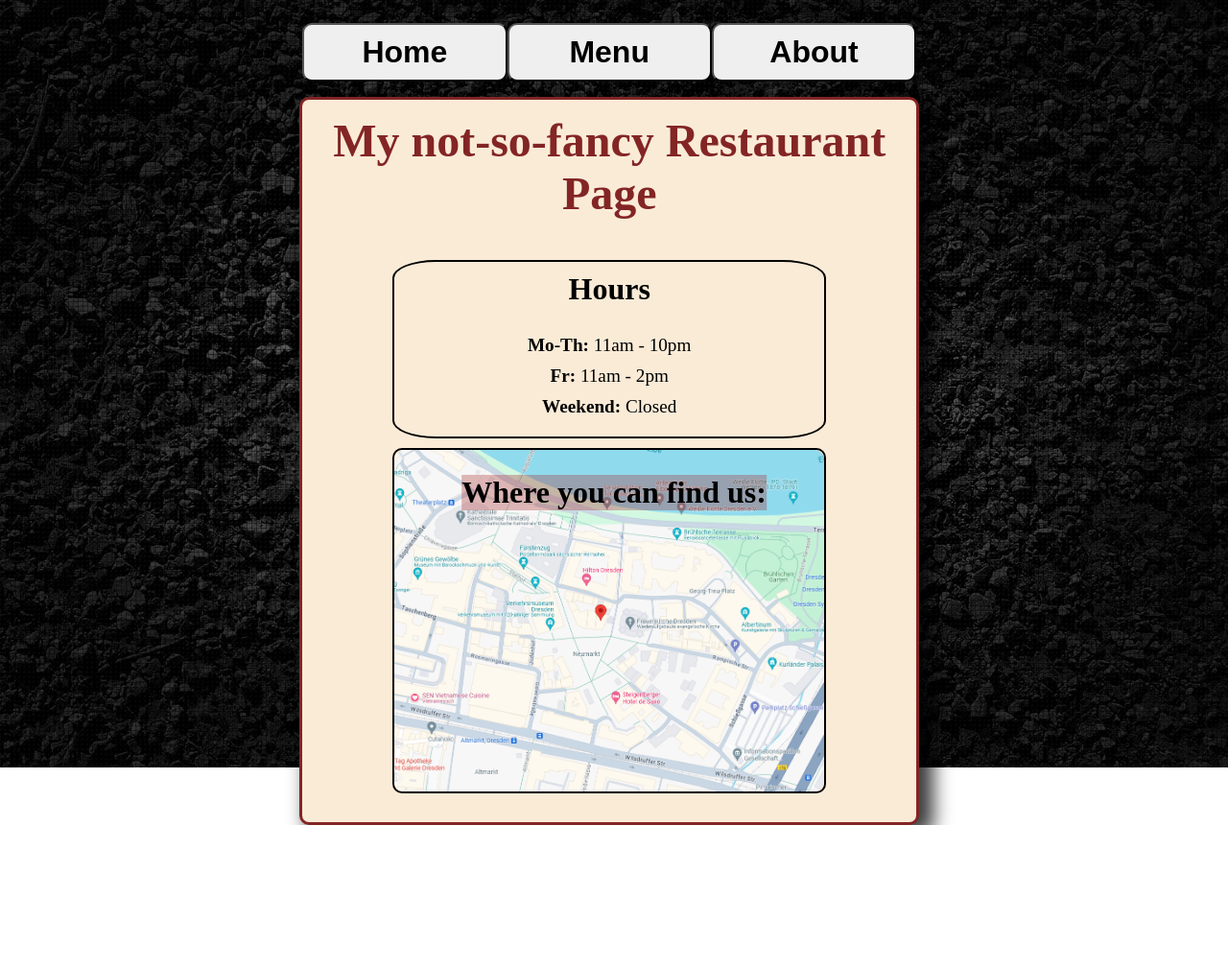
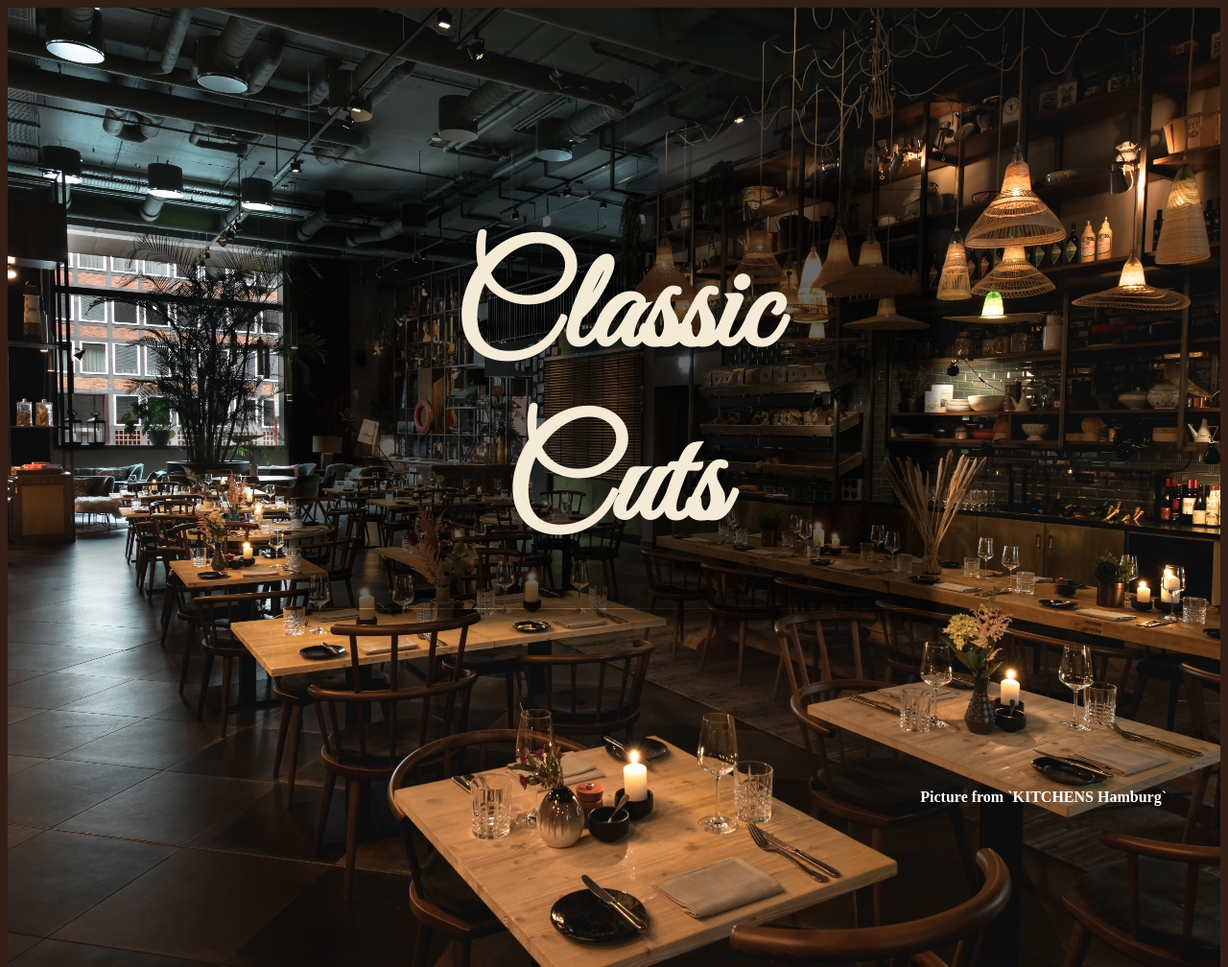
Before and after one commit to Addurezz/Project-Restaurant-Page, a website built with webpack: page src/index.html in a window 1280 px wide. Shown: the top 1008 px of the page at 96% size. Before the commit the page ends 860 px from the top, so only its background shows below. Built offline with nearby package versions, Linux system fonts and the light colour scheme.

Commit message:
rework of layout, add font

```diff
--- a/package.json
+++ b/package.json
@@ -17,6 +17,7 @@
     "html-webpack-plugin": "^5.6.0",
     "style-loader": "^4.0.0",
     "svg-inline-loader": "^0.8.2",
+    "url-loader": "^4.1.1",
     "webpack": "^5.93.0",
     "webpack-cli": "^5.1.4",
     "webpack-dev-server": "^5.0.4"
--- a/src/index.html
+++ b/src/index.html
@@ -7,28 +7,9 @@
 </head>
 <body>
     <header>
-        <nav>
-            <ul>
-                <li><button id="home" class="navButton">Home</button></li>
-                <li><button id="menu" class="navButton">Menu</button></li>
-                <li><button id="about" class="navButton">About</button></li>
-            </ul>
-        </nav>
+
     </header>
-    <div id="content">
-        <h1>My not-so-fancy Restaurant Page</h1>
-        <div id="hours">
-            <h2>Hours</h2>
-            <ul>
-                <li><b>Mo-Th:</b> 11am - 10pm</li>
-                <li><b>Fr:</b> 11am - 2pm</li>
-                <li><b>Weekend:</b> Closed</li>
-            </ul>
-        </div>
-        <div id="location">
-            <h2>Where you can find us:</h2>
-            <img src="./assets/map.png">
-        </div>
+    <div id="content" class="visible">
     </div>
 </body>
 </html>
--- a/src/index.js
+++ b/src/index.js
@@ -1,5 +1,3 @@
-import "./styles/home.css";
-import stone from "./assets/Bnsda3.jpg";
+import {loadHome} from "./modules/home";
 
-const body = document.querySelector('body');
-body.style.backgroundImage = `url(${stone})`;
+loadHome();
--- a/src/modules/home.js
+++ b/src/modules/home.js
@@ -0,0 +1,29 @@
+import "../styles/home.css";
+import kitchen from "../assets/kitchen.jpg"
+
+const loadHome = () => {
+    const content = document.querySelector("#content");
+
+    //create h1 element
+    const h1 = document.createElement("h1");
+    h1.textContent = "Classic Cuts";
+
+    //create image container
+    const imageContainer = document.createElement("div");
+    const credit = document.createElement("p");
+    credit.setAttribute("class","credit");
+    imageContainer.setAttribute("class","imageContainer");
+    imageContainer.style.backgroundImage = `url(${kitchen})`;
+    credit.textContent = "Picture from `KITCHENS Hamburg`";
+
+    //create cards
+
+    //append to image container
+    imageContainer.appendChild(h1);
+    imageContainer.appendChild(credit);
+
+    //append to content
+    content.appendChild(imageContainer)
+}
+
+export {loadHome}
--- a/src/styles/home.css
+++ b/src/styles/home.css
@@ -1,118 +1,46 @@
-:root {
-    --widthSize: max(550px,50vw);
-    --contentWidth: 70%;
+@font-face {
+    font-family: "Great Vibes";
+    src: url("../assets/fonts/GreatVibes-Regular.ttf");
 }
 
 body {
-    display: flex;
-    flex-direction: column;
-    align-items: center;
-    background-size: cover;
     background-repeat: no-repeat;
-    height: 98vh;
-    width: 98vw;
+    background-position: center;
+    background-attachment: fixed;
+    background-color: #331f15;
+    height: 200vh;
 }
 
-#content {
-    display: flex;
-    flex-direction: column;
-    width: var(--widthSize);
-    background-color: antiquewhite;
-    border-radius: 10px;
-    box-shadow: 11px 7px 19px 4px rgba(0,0,0,0.77);
-    border: 3px solid rgb(131, 37, 37);
-    align-items: center;
-    gap: 10px;
-    padding-bottom: 30px;
+.imageContainer {
+    background-repeat: no-repeat;
+    background-position: center;
+    background-attachment: fixed;
+    height: 1000px;
+    width: 100%;
+
 }
 
-nav {
-    display: flex;
-    position: sticky;
+.imageContainer > p {
+    color: white;
+    position: absolute;
+    bottom: -5%;
+    right: 5%;
+    font-weight: bold;
+    margin: 0 auto;
+    position: absolute;
 }
 
-nav > ul {
-    padding: 0px;
-    list-style: none;
-    display: grid;
-    grid-template-columns: 1fr 1fr 1fr;
-    justify-content: center;
-    width: var(--widthSize);
-    justify-items: center;
-}
-
-.navButton {
-    font-size: 2rem;
-    padding: 10px 30px 10px 30px;
-    border-radius: 10px;
-    justify-self: stretch;
-    font-weight: bold;
-}
-
-#content > h1 {
-    text-align: center;
-    width: var(--widthSize);
-    color: rgb(131, 37, 37);
-    font-size: 3rem;
-    padding: 0px 10px 0px 10px;
-    margin-top: 15px ;
-}
-
-li > svg {
-    height: 100px;
-    width: 100px;
-}
-
-nav > ul > li {
-    display: grid;
-    justify-self: stretch;
-}
-
-#hours > ul > li {
-    display: inline;
-}
-
-#hours {
-    display: flex;
-    justify-content: center;
-    border: 2px solid black;
-    width: var(--contentWidth);
-    border-radius: 10%;
-    flex-direction: column;
-}
-
-#hours > ul {
-    display: flex;
-    align-items: center;
-    flex-direction: column;
-    padding: 0px;
-    gap: 10px;
-    font-size: 1.2rem;
-}
-
-#hours > h2 {
-    align-self: center;
-    margin: 10px 0px 10px 0px;
-    font-size: 2rem;
-}
-
-#location {
-    width: var(--contentWidth);
-    border-radius: 10px;
-    border: 2px solid black;
-    display: flex;
-}
-
-#location > img {
-    width: 100%;
-    border-radius: 10px;
-    padding: 0px;
-}
-
-#location > h2 {
+h1 {
+    color: rgb(245, 234, 214);
+    font-family: "Great Vibes", sans-serif ;
     position: absolute;
     left: 50%;
-    transform: translateX(-50%);
-    font-size: 2rem;
-    background-color: rgba(165, 42, 42, 0.322);
+    top:40%;
+    transform: translate(-50%,-50%);
+    font-size: 9rem;
+    background-color:hsla(0, 0%, 0%, 0.600);
+    padding: 40px;
+    box-shadow: 0 0 10px 15px hsl(0, 0%, 0%, 0.6);
+    text-align: center;
+    padding-bottom: 35px;
 }
--- a/webpack.config.js
+++ b/webpack.config.js
@@ -35,7 +35,13 @@ module.exports = {
           {
             test: /\.svg$/,
             loader: 'svg-inline-loader'
-        }
+        },
+        {
+          test: /\.(woff|woff2|ttf)$/,
+          use: {
+            loader: 'url-loader',
+          },
+        },
         ],
       },
     devServer: {
```
Also changed, not shown: src/assets/fonts/GreatVibes-Regular.ttf (added), src/assets/kitchen.jpg (added), 1 other file.
